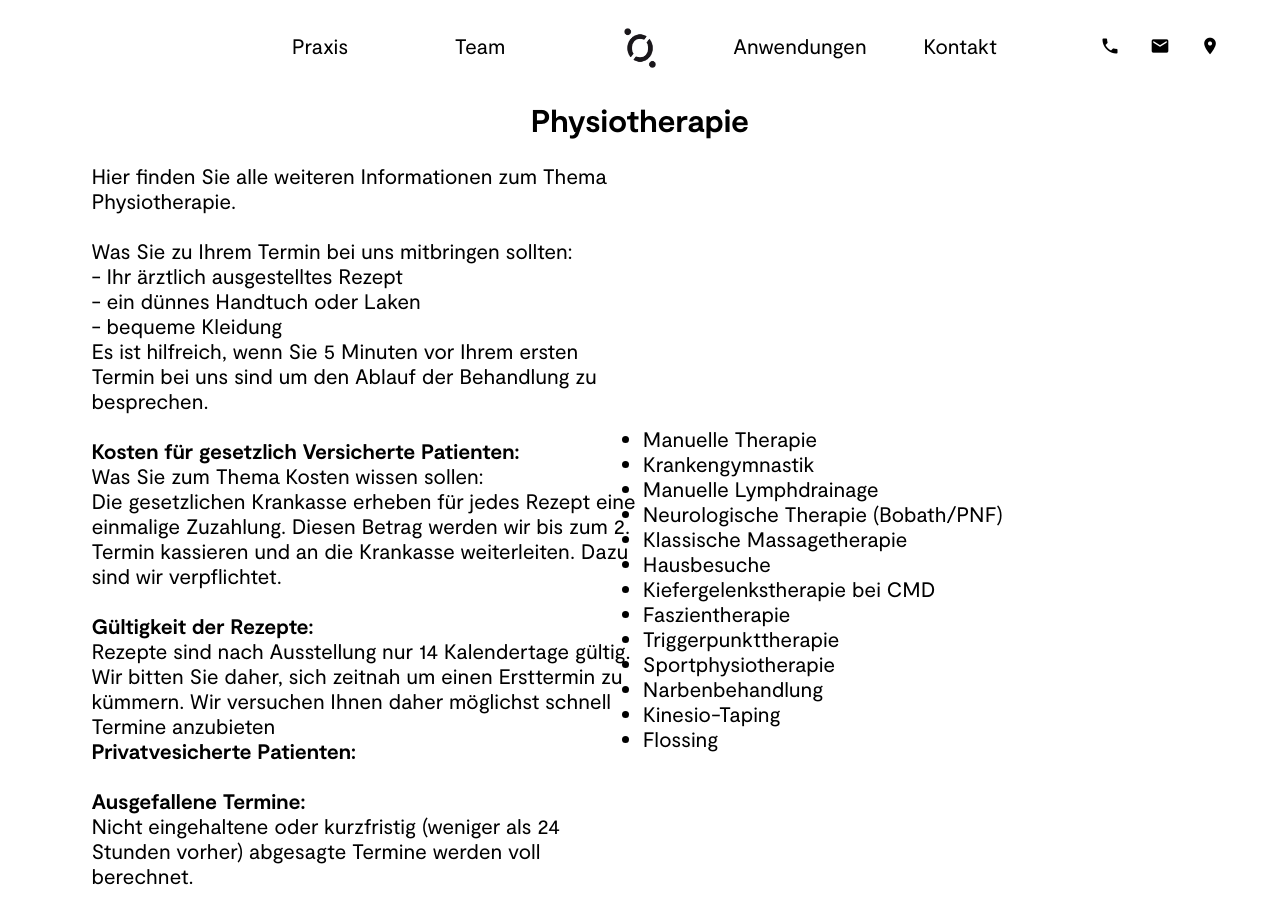
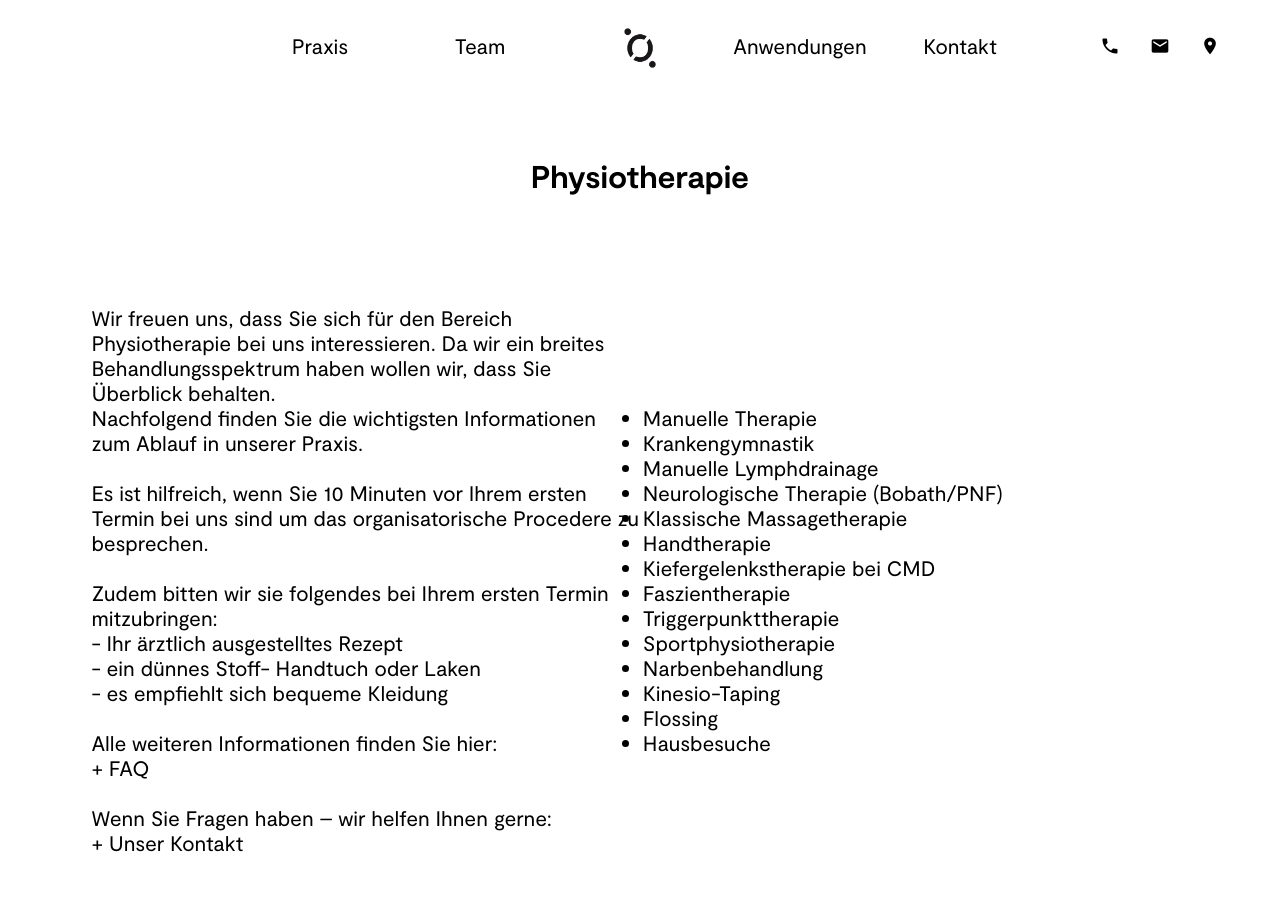
Before and after one commit to loehr-physiotherapie/loehr-physiotherapie.github.io, a Jekyll site: the page built from physiotherapie.html, in a window 1280 px wide and 900 px high. Built offline with Jekyll 4.4.1, drawn with Linux system fonts in a browser that asks for light colours; some of the changed text lies outside the part shown.

Commit message:
Updated 'physiotherapie.html' via CloudCannon

```diff
--- a/physiotherapie.html
+++ b/physiotherapie.html
@@ -7,28 +7,21 @@ permalink: /physiotherapie/
 <section class="physiotherapie editable">
                 <h1>Physiotherapie</h1>
                 <div class="content">
+                    <p>Wir freuen uns, dass Sie sich f&uuml;r den Bereich Physiotherapie bei uns interessieren. Da wir ein breites Behandlungsspektrum haben wollen wir, dass Sie &Uuml;berblick behalten.</p>
+                    <p>Nachfolgend finden Sie die wichtigsten Informationen zum Ablauf in unserer Praxis.</p>
                     <p>&nbsp;</p>
-                    <p>Hier finden Sie alle weiteren Informationen zum Thema Physiotherapie<strong></strong>.</p>
+                    <p>Es ist hilfreich, wenn Sie 10 Minuten vor Ihrem ersten Termin bei uns sind um das organisatorische Procedere zu besprechen.</p>
                     <p>&nbsp;</p>
-                    <p>Was Sie zu Ihrem Termin bei uns mitbringen sollten:</p>
+                    <p>Zudem bitten wir sie folgendes bei Ihrem ersten Termin mitzubringen:</p>
                     <p>- Ihr &auml;rztlich ausgestelltes Rezept</p>
-                    <p>- ein d&uuml;nnes Handtuch oder Laken</p>
-                    <p>- bequeme Kleidung</p>
-                    <p>Es ist hilfreich, wenn Sie 5 Minuten vor Ihrem ersten Termin bei uns sind um den Ablauf der Behandlung zu besprechen.</p>
+                    <p>- ein d&uuml;nnes Stoff- Handtuch oder Laken</p>
+                    <p>- es empfiehlt sich bequeme Kleidung</p>
                     <p>&nbsp;</p>
-                    <p><strong>Kosten f&uuml;r gesetzlich Versicherte Patienten:</strong></p>
-                    <p>Was Sie zum Thema Kosten wissen sollen:</p>
-                    <p>Die gesetzlichen Krankasse erheben f&uuml;r jedes Rezept eine einmalige Zuzahlung. Diesen Betrag werden wir bis zum 2. Termin kassieren und an die Krankasse weiterleiten. Dazu sind wir verpflichtet.</p>
+                    <p>Alle weiteren Informationen finden Sie hier:</p>
+                    <p>+ FAQ</p>
                     <p>&nbsp;</p>
-                    <p><strong>G&uuml;ltigkeit der Rezepte:</strong></p>
-                    <p>Rezepte sind nach Ausstellung nur 14 Kalendertage g&uuml;ltig. Wir bitten Sie daher, sich zeitnah um einen Ersttermin zu k&uuml;mmern. Wir versuchen Ihnen daher m&ouml;glichst schnell Termine anzubieten</p>
-                    <p><strong>Privatvesicherte Patienten:</strong></p>
-                    <p>&nbsp;</p>
-                    <p><strong>Ausgefallene Termine:</strong></p>
-                    <p>Nicht eingehaltene oder kurzfristig (weniger als 24 Stunden vorher) abgesagte Termine werden voll berechnet.</p>&nbsp;
-                    <p>Es ist hilfreich, wenn Sie 10 Minuten vor Ihrem ersten Termin bei uns sind um organisatorisches zu kl&auml;ren.</p>
-                    <p>&nbsp;</p>
-                    <p>Alle weiteren hilfreichen Informationen finden Sie hier + FAQ</p>
+                    <p>Wenn Sie Fragen haben &ndash; wir helfen Ihnen gerne:</p>
+                    <p>+ Unser Kontakt</p>
                 </div>
                 <ul>
                     <li>Manuelle Therapie</li>
@@ -36,7 +29,7 @@ permalink: /physiotherapie/
                     <li>Manuelle Lymphdrainage</li>
                     <li>Neurologische Therapie (Bobath/PNF)</li>
                     <li>Klassische Massagetherapie</li>
-                    <li>Hausbesuche</li>
+                    <li>Handtherapie</li>
                     <li>Kiefergelenkstherapie bei CMD</li>
                     <li>Faszientherapie</li>
                     <li>Triggerpunkttherapie</li>
```
Also changed, not shown: other parts of physiotherapie.html (+1 -0 lines).
